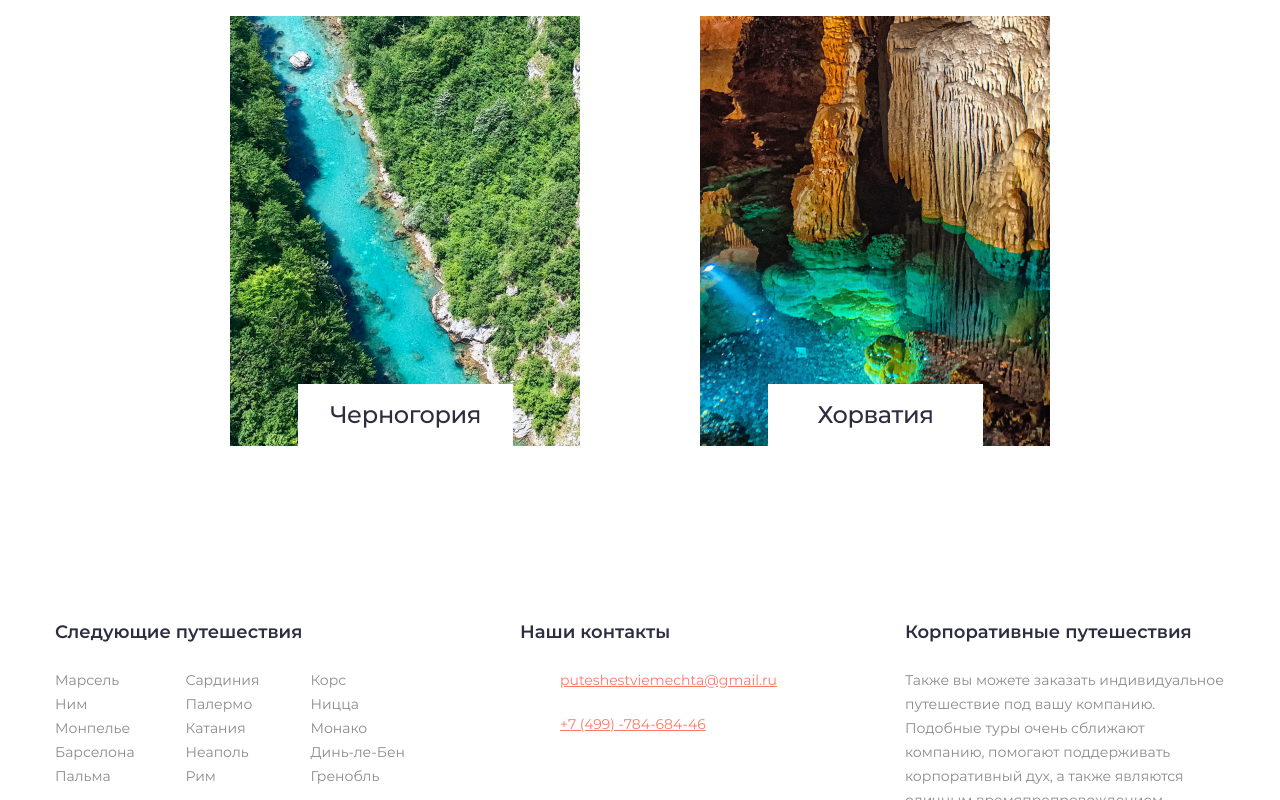
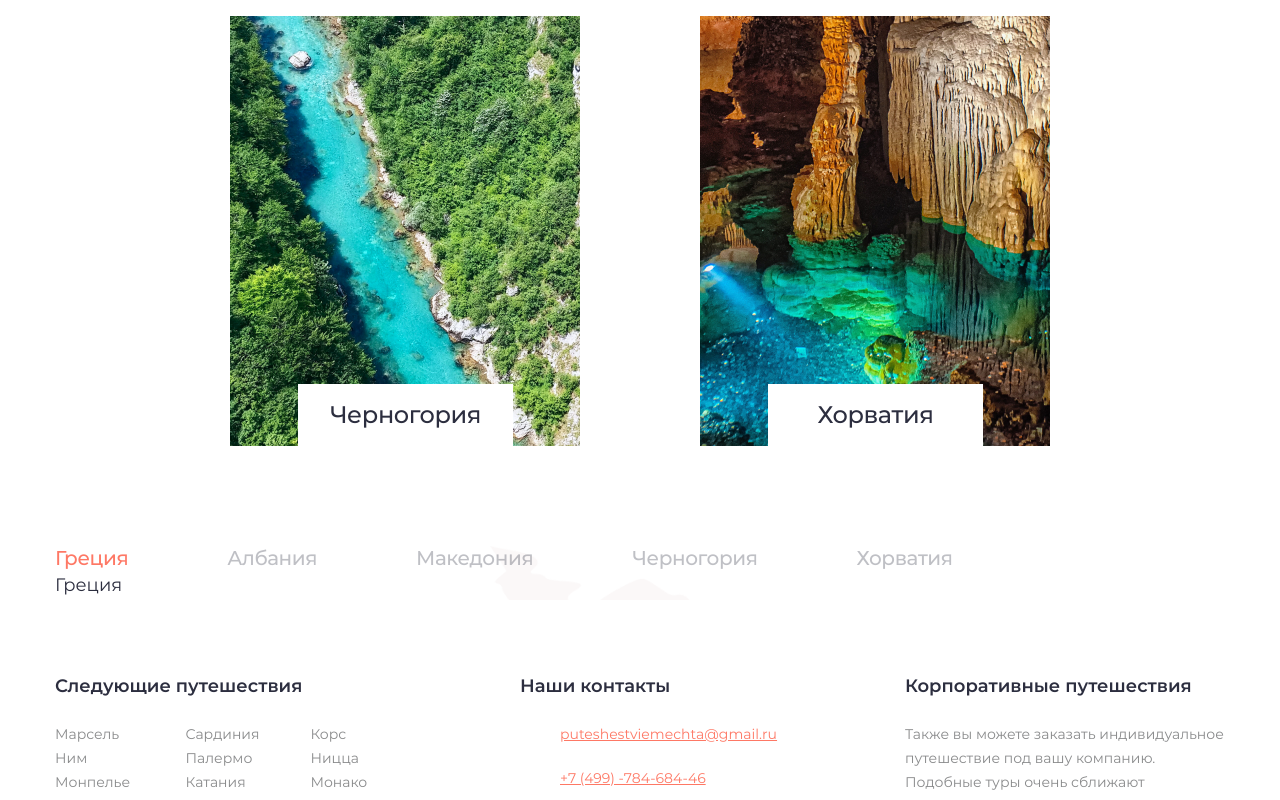
Before and after one commit to zharkowski/way, a website: page source/index.html in a window 1280 px wide. Shown: the part 2009-2809 px from the top of the page. Drawn offline with nearby package versions, Linux system fonts and the light colour scheme; files that its build step writes are made by us from their sources.

Commit message:
добавлена начальная разметка и скрипты для табов

```diff
--- a/source/index.html
+++ b/source/index.html
@@ -133,9 +133,48 @@
       </div>
     </section>
 
-    <section class="tabs" id="tabs"></section>
+    <div class="page-main__tabs-prices-wrapper">
+      <section class="tabs" id="tabs">
+        <div class="tabs__wrapper">
+          <ul class="tabs__countries-list list">
+            <li class="tabs__countries-item">
+              <span class="tabs__country tabs__country--checked" data-country="greece">Греция</span>
+            </li>
+            <li class="tabs__countries-item">
+              <span class="tabs__country" data-country="albania">Албания</span>
+            </li>
+            <li class="tabs__countries-item">
+              <span class="tabs__country" data-country="macedonia">Македония</span>
+            </li>
+            <li class="tabs__countries-item">
+              <span class="tabs__country" data-country="montenegro">Черногория</span>
+            </li>
+            <li class="tabs__countries-item">
+              <span class="tabs__country" data-country="croatia">Хорватия</span>
+            </li>
+          </ul>
+          <ul class="tabs__cards-list list">
+            <li class="tabs__cards-item" data-country="greece">
+              Греция
+            </li>
+            <li class="tabs__cards-item visually-hidden" data-country="albania">
+              Албания
+            </li>
+            <li class="tabs__cards-item visually-hidden" data-country="macedonia">
+              Македония
+            </li>
+            <li class="tabs__cards-item visually-hidden" data-country="montenegro">
+              Черногория
+            </li>
+            <li class="tabs__cards-item visually-hidden" data-country="croatia">
+              Хорватия
+            </li>
+          </ul>
+        </div>
+      </section>
 
-    <section class="prices" id="prices"></section>
+      <section class="prices" id="prices"></section>
+    </div>
 
     <section class="form"></section>
   </main>
@@ -202,6 +241,7 @@
   </footer>
 
   <script src="js/menu.js"></script>
+  <script src="js/tabs.js"></script>
   <script src="js/popup.js"></script>
 </body>
 </html>
--- a/source/js/menu.js
+++ b/source/js/menu.js
@@ -1,6 +1,5 @@
-'use strict';
-var pageHeaderWrapper = document.querySelector('.page-header__wrapper');
-var headerToggle = document.querySelector('.page-header__toggle');
+const pageHeaderWrapper = document.querySelector('.page-header__wrapper');
+const headerToggle = document.querySelector('.page-header__toggle');
 
 pageHeaderWrapper.classList.remove('page-header__wrapper--nojs');
 
--- /dev/null
+++ b/source/js/tabs.js
@@ -0,0 +1,29 @@
+const countriesLinksList = document.querySelector(`.tabs__countries-list`);
+const countriesCardsList = document.querySelector(`.tabs__cards-list`);
+const tabLinkNames = countriesLinksList.querySelectorAll(`.tabs__country`);
+
+const changeTabHandler = (evt) => {
+	const newCountryLink = evt.target;
+	const currentCountryLink = countriesLinksList.querySelector(`.tabs__country--checked`);
+	if (newCountryLink === currentCountryLink) {
+		return;
+	}
+
+	const currentCountryName = currentCountryLink.dataset.country;
+	const newCountryName = newCountryLink.dataset.country;
+
+	const currentCountryCard = countriesCardsList.querySelector(`.tabs__cards-item[data-country="${currentCountryName}"]`);
+	const newCountryCard = countriesCardsList.querySelector(`.tabs__cards-item[data-country="${newCountryName}"]`);
+
+	currentCountryLink.classList.remove(`tabs__country--checked`);
+	currentCountryCard.classList.add(`visually-hidden`);
+	newCountryLink.classList.add(`tabs__country--checked`);
+	newCountryCard.classList.remove(`visually-hidden`);
+
+	console.log(currentCountryName);
+	console.log(newCountryName);
+	console.log(currentCountryCard);
+	console.log(newCountryCard);
+};
+
+tabLinkNames.forEach(tab => tab.addEventListener('click', changeTabHandler));
--- a/source/sass/blocks/page-header.scss
+++ b/source/sass/blocks/page-header.scss
@@ -20,6 +20,7 @@
   border: none;
   width: 72px;
   height: 50px;
+  cursor: pointer;
 }
 
 .page-header__phone {
--- /dev/null
+++ b/source/sass/blocks/page-main.scss
@@ -0,0 +1,5 @@
+.page-main__tabs-prices-wrapper {
+  background-image: url("../img/tabs-prices-bg-desktop.png");
+  background-size: 100%;
+  background-position: top center;
+}
--- /dev/null
+++ b/source/sass/blocks/tabs.scss
@@ -0,0 +1,35 @@
+.tabs__wrapper {
+  @include wrapper();
+}
+
+.tabs__countries-list {
+  display: flex;
+  flex-wrap: wrap;
+}
+
+.tabs__countries-item {
+  margin-right: 99px;
+}
+
+.tabs__country {
+  font-style: normal;
+  font-weight: 500;
+  font-size: 20px;
+  line-height: 24px;
+  display: flex;
+  align-items: center;
+  text-align: center;
+  letter-spacing: -0.415px;
+  color: rgba(44, 46, 63, 0.3);
+  cursor: pointer;
+
+  &:hover {
+    color: $accent-hover;
+  }
+
+  &--checked,
+  &--checked:hover {
+    color: $accent;
+    cursor: default;
+  }
+}
--- a/source/sass/style.scss
+++ b/source/sass/style.scss
@@ -9,6 +9,7 @@
 @import "blocks/nav";
 @import "blocks/site-list";
 @import "blocks/page-footer";
+@import "blocks/page-main";
 @import "blocks/next-trips";
 @import "blocks/contacts";
 @import "blocks/corporate-trip";
@@ -16,6 +17,7 @@
 @import "blocks/button";
 @import "blocks/card";
 @import "blocks/places";
+@import "blocks/tabs";
 
 // временно для разметки
 //@import "outline";
```
Also changed, not shown: source/img/tabs-prices-bg-desktop.png (added), source/img/tabs-prices-bg-desktop.svg (added).
